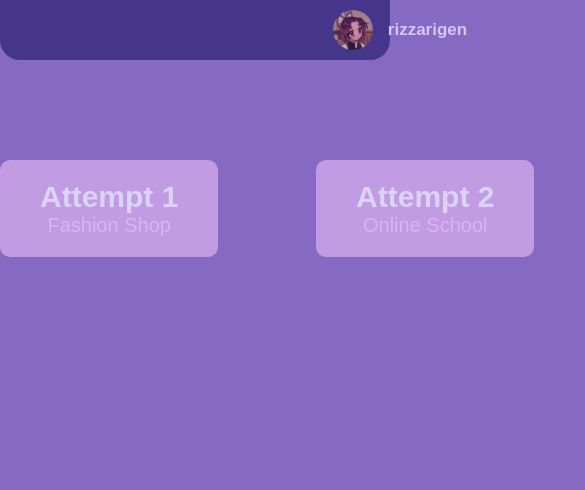
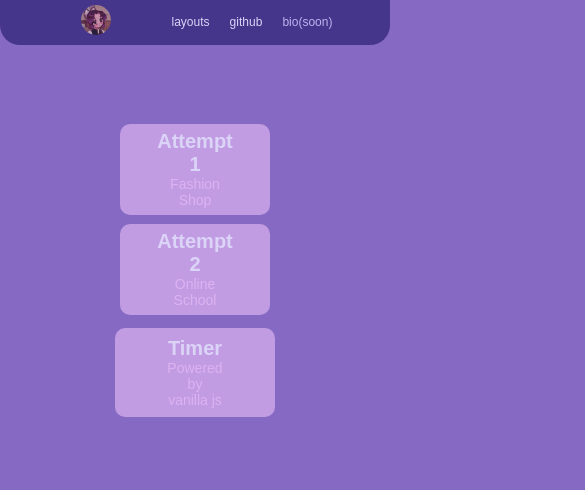
Before and after one commit to rizzarigen/learn-layout, a plain HTML site: page index.html in a window 390 px wide. Shown: the top 490 px of the page, 585 px wide, since content can reach past the window. Drawn offline with Linux system fonts and the light colour scheme; a web font is replaced by a local one.

Commit message:
responsive v1
made some respomsive css layout

```diff
--- a/index.html
+++ b/index.html
@@ -6,6 +6,7 @@
     <meta name="viewport" content="width=device-width, initial-scale=1.0">
     <title>rizzarigen's try to layout</title>
     <link rel="stylesheet" href="style.css">
+    <link rel="stylesheet" href="responsive.css">
 </head>
 
 <body class="body">
--- /dev/null
+++ b/responsive.scss
@@ -0,0 +1,120 @@
+@media(max-width: 1200px) {
+    .header {
+        &-logo {
+            width: 20%;
+        }
+    }
+}
+
+@media(max-width: 1024px) {
+
+    .header {
+        &-logo {
+
+            &-span {
+                display: none;
+            }
+            &-avatar {
+                width: 30px;
+                height: 30px;
+            }
+        }
+        &-navigate {
+            font-size: 13px;
+        }
+    }
+
+    .content {
+
+        width: 60%;
+        margin: 70px auto;
+        &-card {
+
+            display: flex;
+            justify-content: center;
+            &-rect {
+
+                margin-top: 10%;
+                padding: 12% 40%;
+                font-size: 20px;
+                &-description {
+                    font-size: 13px;
+                    color: hsl(282, 67%, 82%);
+                }
+            }
+        }
+    }
+}
+
+@media(max-width: 768px) {
+    .header {
+        &-wrapper {
+            width: 70%;
+        }
+
+        &-logo {
+            &-span {
+                display: none;
+            }
+        }
+        &-navigate {
+
+            width: 60%;
+            font-size: 15px;
+        }
+    }
+
+    .content {
+        flex-direction: column;
+        &-card {
+            &-rect {
+                padding: 7% 40%;
+                font-size: 20px;
+                &-description {
+                    font-size: 14px;
+                    color: hsl(282, 67%, 82%);
+                }
+            }
+        }
+    }
+}
+
+@media(max-width: 425px){
+    .header {
+        padding: 0.5% 7%;
+
+        &-wrapper {
+            width: 90%;
+            justify-content: space-evenly;
+        }
+
+        &-logo {
+            &-span {
+                display: none;
+            }
+        }
+        &-navigate {
+            font-size: 12px;
+        }
+    }
+}
+
+@media(max-width: 320px){
+    .header {
+        &-wrapper {
+            flex-direction: column;
+        }
+        &-logo {
+            &-avatar {
+                display: none;
+            }
+        }
+
+        &-navigate {
+            width: 90%;
+            display: flex;
+            justify-content: space-between;
+            font-size: 13px;
+        }
+    }
+}
--- a/style.scss
+++ b/style.scss
@@ -10,6 +10,7 @@
 
 .body {
     background-color: #8569c3;
+
 }
 
 .header {
@@ -17,10 +18,10 @@
     border-radius: 0 0 20px 20px;
 
     &-wrapper {
-        width: 900px;
+        width: 60%;
         margin: 0 auto;
         display: flex;
-        padding: 10px 220px;
+        padding: 1% 10%;
         justify-content: space-around;
     }
 
@@ -30,7 +31,7 @@
         font-size: 17px;
         display: flex;
         justify-content: space-between;
-        width: 150px;
+        width: 17%;
 
         &-avatar {
             width: 40px;
@@ -46,7 +47,8 @@
     &-navigate {
         display: flex;
         justify-content: space-between;
-        width: 300px;
+        width: 50%;
+        font-size: 20px;
         color: hsl(252, 67%, 82%);
         background-color: #46368b;
 
@@ -67,19 +69,21 @@
 .content {
     display: flex;
     justify-content: space-between;
-    width: 900px;
+    width: 55%;
     margin: 100px auto;
     align-items: center;
 
     &-card {
+        display: flex;
         &-rect {
             background-color: #c19ce3;
-            padding: 20px 40px;
+            padding: 10% 50%;
             border-radius: 10px;
-            font-size: 30px;
+            font-size: 22px;
             cursor: pointer;
             transition: transform ease-out 0.3s;
             text-align: center;
+            height: 20%;
 
             &:hover {
                 transform: scale(1.05);
@@ -92,7 +96,7 @@
                 background-color: #c19ce3;
             }
             &-description {
-                font-size: 20px;
+                font-size: 17px;
                 color: hsl(282, 67%, 82%);
             }
         }
```
Also changed, not shown: responsive.css (added), style.css, 2 other files.
